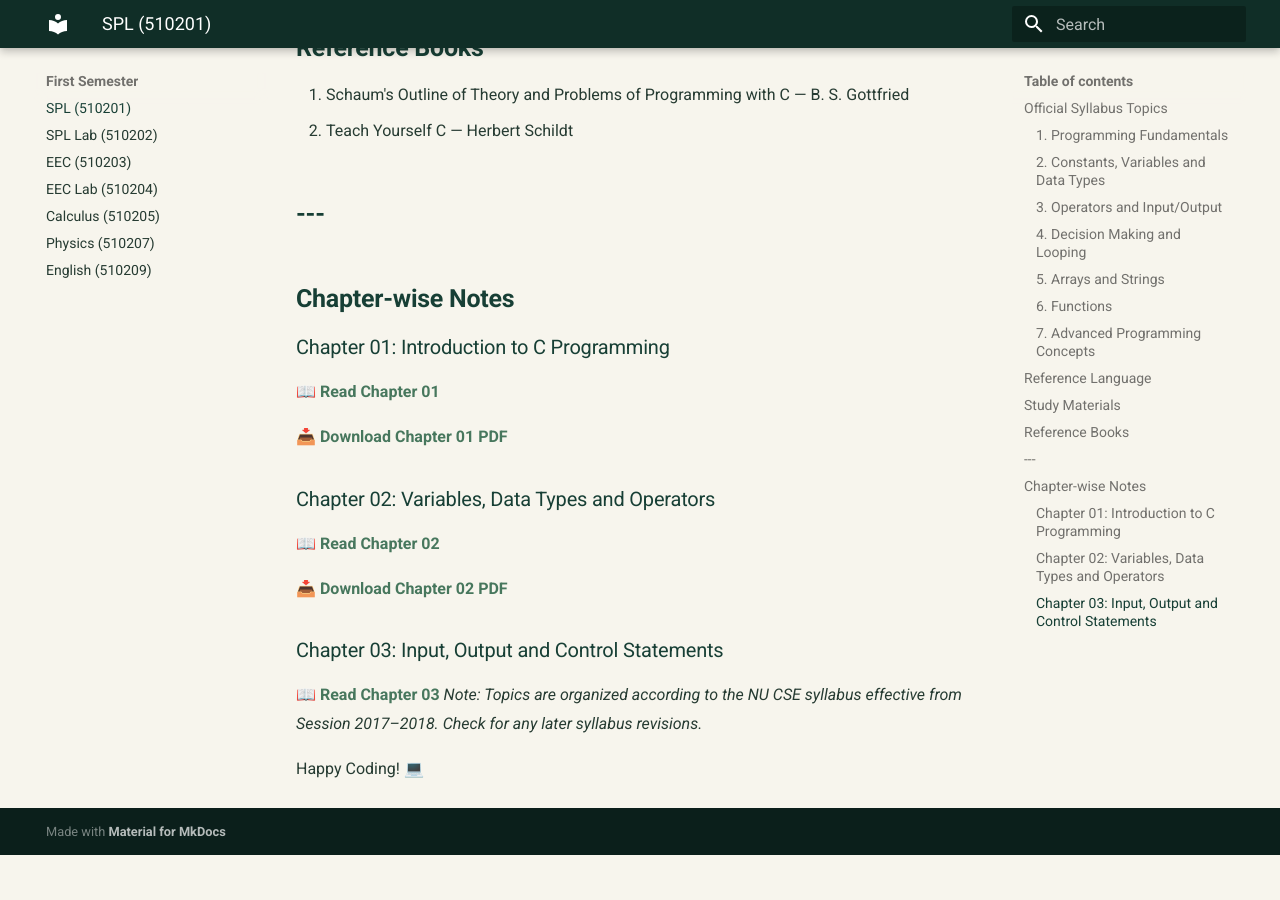
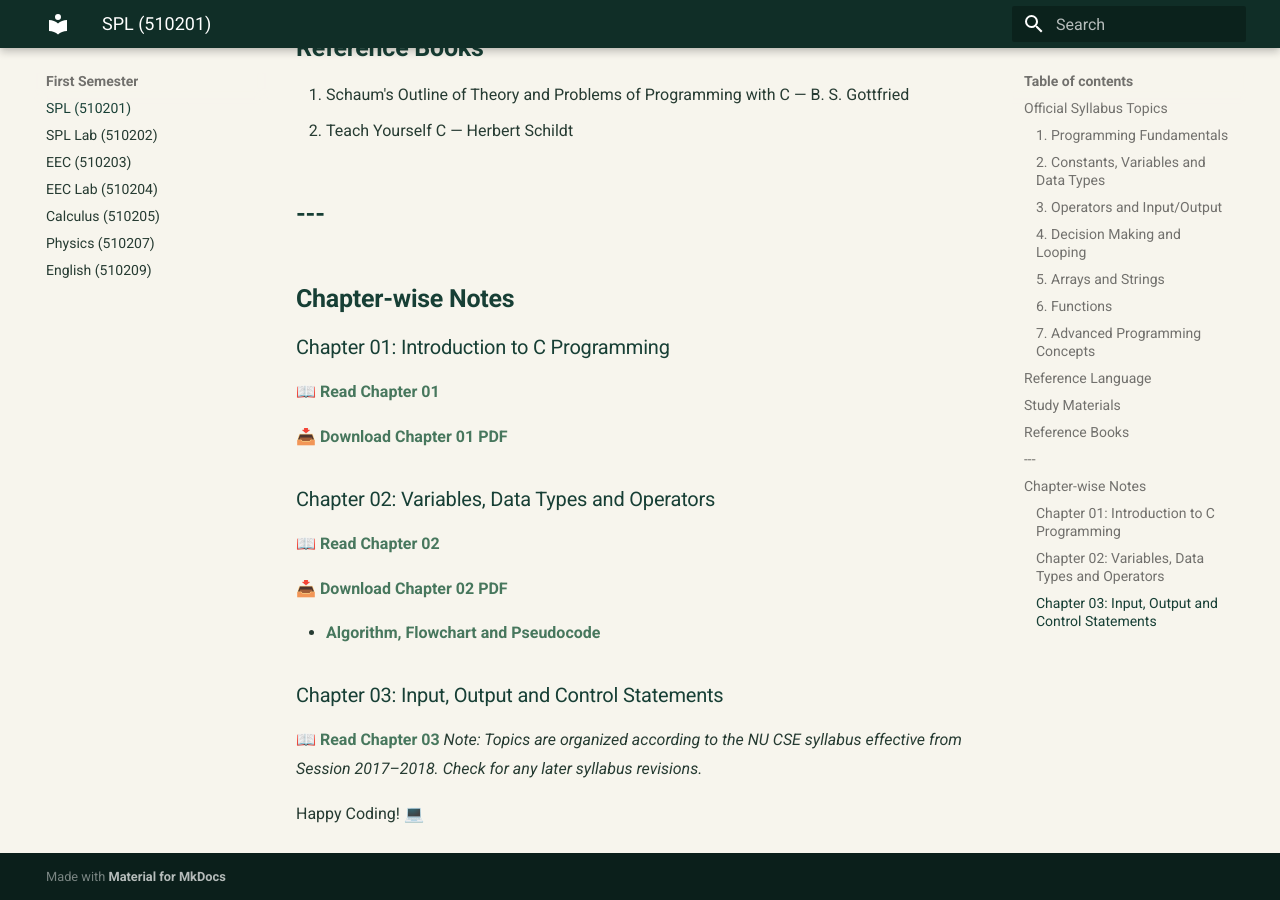
Before and after one commit to taimiyatahsin0-png/nu-cse-notes-store, an MkDocs documentation site: the page built from docs/subjects/spl/index.md, in a window 1280 px wide and 900 px high, scrolled down 2396 px. Built offline with MkDocs 1.6.1 and Material for MkDocs 9.7.7, drawn with Linux system fonts in a browser that asks for light colours; before the commit the page ends 3251 px from its top, so only the background shows below that.

```diff
--- a/docs/subjects/spl/index.md
+++ b/docs/subjects/spl/index.md
@@ -84,6 +84,8 @@ C Programming Language
 
 [📥 Download Chapter 02 PDF](SPL-Chapter-02.pdf)
 
+- [Algorithm, Flowchart and Pseudocode](algorithm-flowchart-pseudocode.md)
+
 ### Chapter 03: Input, Output and Control Statements
 
 [📖 Read Chapter 03](chapter-03.md)
```
